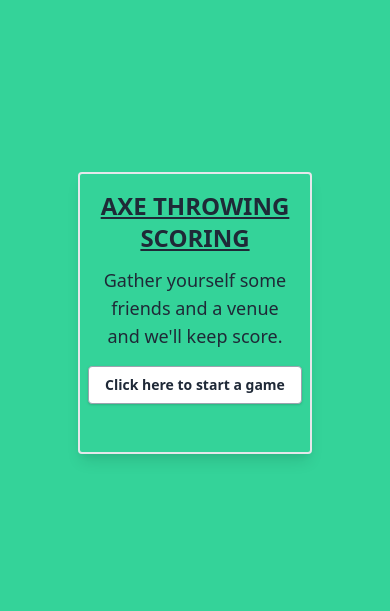
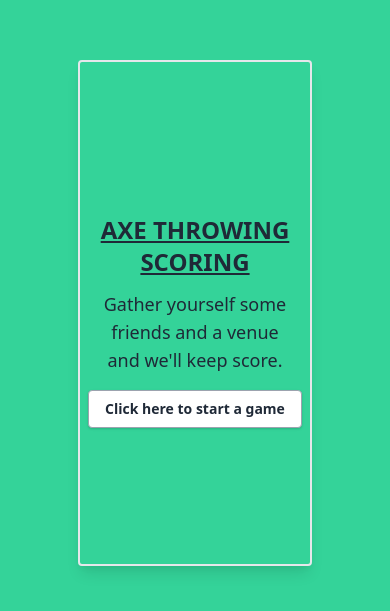
Before and after one commit to danni-young/axe-throwing-scoring, a Nuxt app: page / in a window 390 px wide. Shown: the part 109-720 px from the top of the page. Built offline with nearby package versions, Linux system fonts and the light colour scheme; what tailwindcss-hero-patterns would draw is missing.

Commit message:
updated height to make more responsive

```diff
--- a/pages/index.vue
+++ b/pages/index.vue
@@ -1,6 +1,6 @@
 <template>
   <div class="bg-green-400 heropattern-wiggle-red-400 w-screen h-screen flex flex-row">
-    <div class="bg-zinc-50 border-2 border-stone-800 m-auto xl:w-1/3 lg:w-2/5 md:w-2/5 sm:w-3/5 w-3/5 xl:h-1/5 lg:h-1/5 md:h-1/5 sm:h-1/5 h-2/6 rounded overflow-hidden shadow-lg flex flex-col">
+    <div class="bg-zinc-50 border-2 border-stone-800 m-auto xl:w-1/3 lg:w-2/5 md:w-2/5 sm:w-3/5 w-3/5  sm:h-2/5 h-3/5 rounded overflow-hidden shadow-lg flex flex-col justify-center">
       <h1 class="text-gray-800 lg:text-3xl text-2xl underline underline-offset-4 uppercase decoration-red-400 antialiased font-bold mb-3 mx-auto text-center s:mt-1 mt-4 s:mt-0">Axe Throwing Scoring</h1>
       <p class="text-gray-800 w-4/5 mx-auto font-medium text-lg mb-4 text-center">Gather yourself some friends and a venue and we'll keep score.</p>
       <nuxt-link to="/playerDetails" class="bg-white hover:bg-red-100 text-gray-800 lg:text-base text-sm font-semibold py-2 px-4 border border-gray-400 rounded shadow w-content mx-auto"
```
